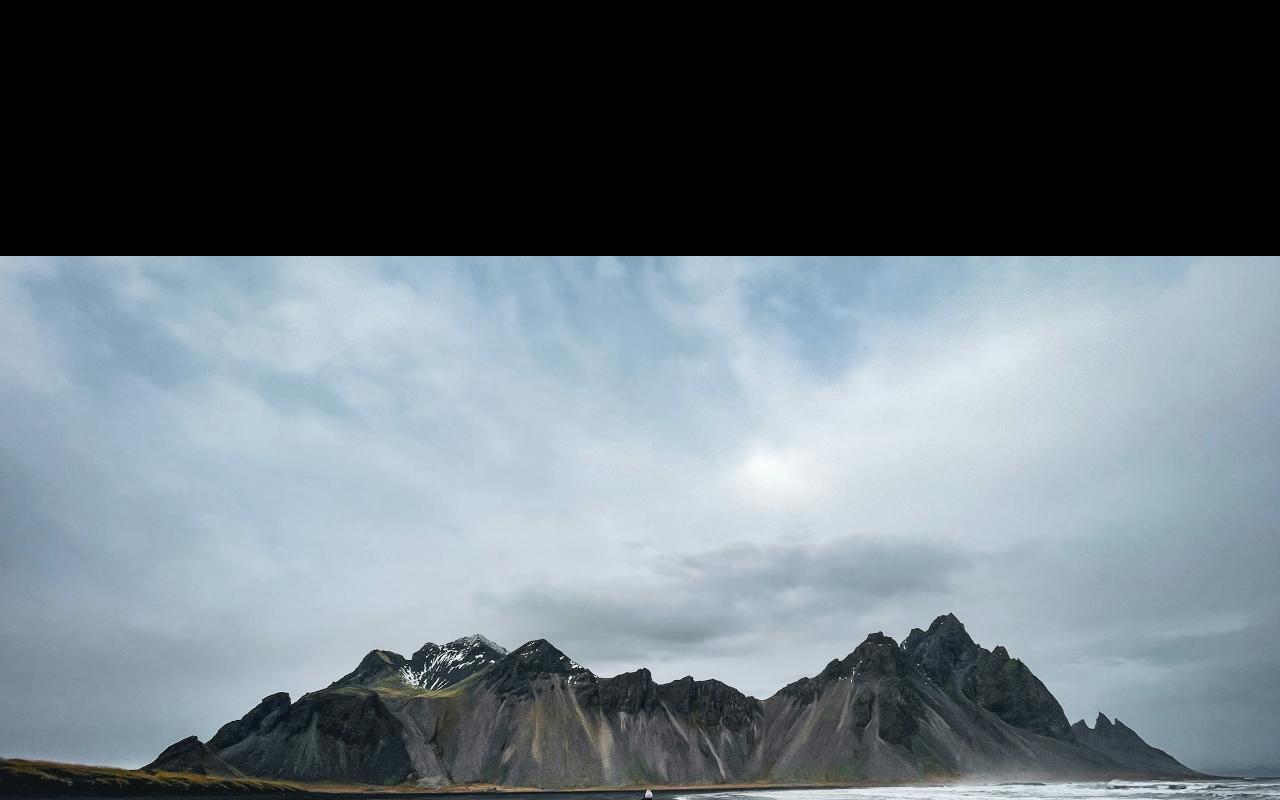
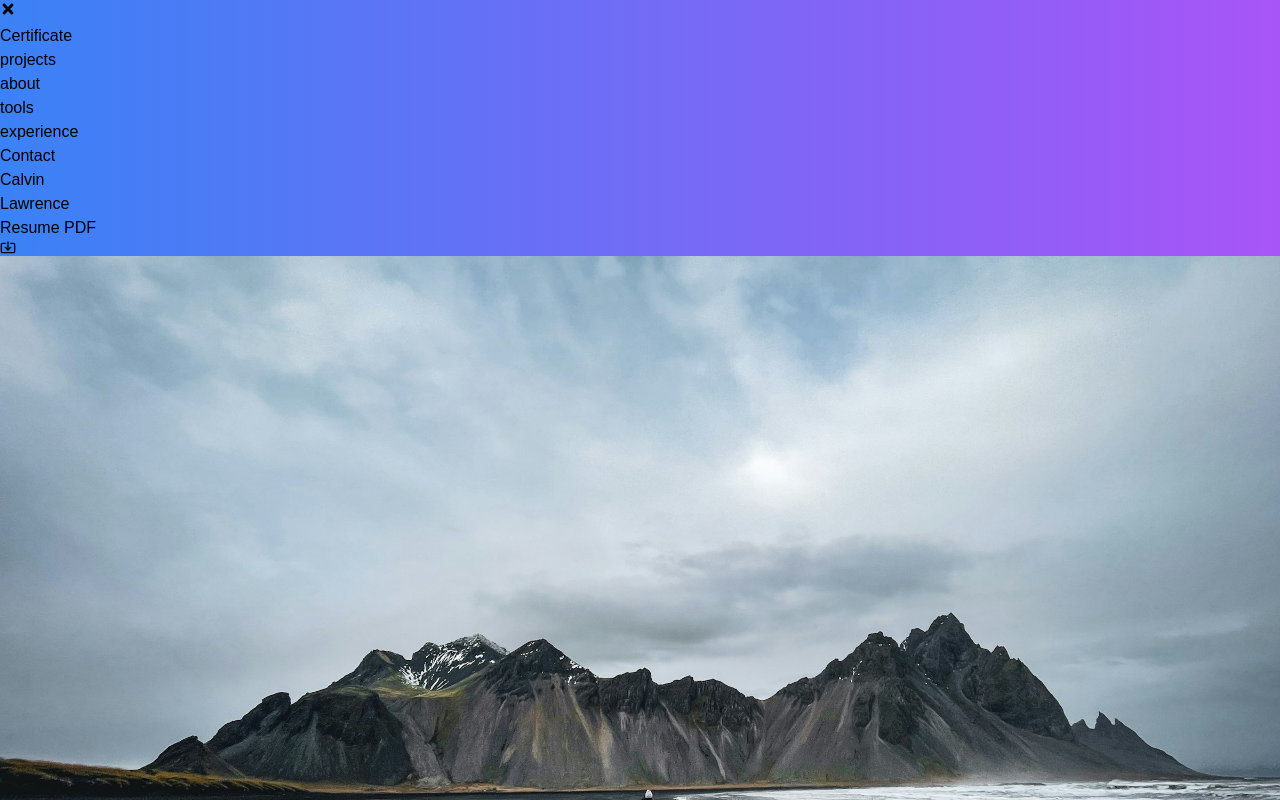
Before and after one commit to LawrenceVectus86/PortofolioReactJs, a React (Vite) app: page / in a window 1280 px wide. Both pictures are taken after a click on the button 8 px from the left and 9 px from the top of the page. Shown: the top 800 px of the page. Built offline with nearby package versions, Linux system fonts and the light colour scheme; a web font is replaced by a local one.

Commit message:
UpdateStyle

```diff
--- a/src/App.jsx
+++ b/src/App.jsx
@@ -1,4 +1,3 @@
-// import React from 'react'
 import Navbar from "./components/Navbar"
 import Hero from "./components/Hero"
 import Marquee from "./components/Marquee"
@@ -12,7 +11,7 @@ import Tools from "./components/Tools"
 
 const App = () => {
   return (
-    <main className="font-light selection:bg-[#FABC3F] bg-black antialiased selection:text-black">
+    <main className="font-light selection:bg-[#FABC3F] bg-gradient-to-r from-blue-500 to-purple-500 antialiased selection:text-black">
       <Navbar/>
       <Hero/>
       <Marquee/>
--- a/src/components/About.jsx
+++ b/src/components/About.jsx
@@ -6,7 +6,7 @@ const About = () => {
     <section id="about">
         <h2 className="my-10 text-center text-3xl lg:text-8xl text-white font-bold">About Me</h2>
         <div className="flex items-center justify-center">
-            <p className="m-8 max-w-6xl text-3xl lg:text-6xl text-white text-center">{ABOUT}</p>
+            <p className="m-8 max-w-6xl text-xl lg:text-4xl text-white text-center">{ABOUT}</p>
         </div>
     </section>
   )
--- a/src/components/Contact.jsx
+++ b/src/components/Contact.jsx
@@ -2,7 +2,7 @@ import { CONTACT, SOCIAL_MEDIA_LINKS } from "../constants"
 
 const Contact = () => {
   return (
-    <section id='contact'>
+    <section id='contact' className="font-light selection:bg-[#FABC3F] bg-gradient-to-r from-blue-500 to-purple-500 antialiased selection:text-black">
         <div className="mx-auto max-w-6xl">
             <p className="my-10 text-center text-3xl lg:text-8xl text-white">Interested in Working Together?</p>
             <p className="text-white p-4 text-center text-xl">{CONTACT.text}</p>
--- a/src/components/Navbar.jsx
+++ b/src/components/Navbar.jsx
@@ -55,7 +55,7 @@ const Navbar = () => {
             <ul className="space-y-6 text-3xl">
                 {LINKS.map((link) =>(
                     <motion.li variants={linkvariants} key={link.id}>
-                        <a className="text-5xl lg:text-9xl font-semibold uppercase tracking-wide hover:text-[#FABC3F] transition-all" href={`#${link.id}`} onClick={toggleMenu}>{link.name}</a>
+                        <a className="text-5xl lg:text-7xl font-semibold uppercase tracking-wide hover:text-[#FABC3F] transition-all" href={`#${link.id}`} onClick={toggleMenu}>{link.name}</a>
                     </motion.li>
                 ))}
             </ul>
--- a/src/components/Tools.jsx
+++ b/src/components/Tools.jsx
@@ -18,8 +18,8 @@ const Tools = () => {
                 <FaFigma className="hover:scale-110 transition-transform duration-300 w-20 h-20 text-[#F24E1E] sm:w-16 sm:h-16" />
                 <RiTailwindCssFill className="hover:scale-110 transition-transform duration-300 w-20 h-20 text-[#38BDF8] sm:w-16 sm:h-16"/>
                 <FaReact className="hover:scale-110 transition-transform duration-300 w-20 h-20 text-[#58C4DC] sm:w-16 sm:h-16" />
-                <FaPhp className="hover:scale-110 transition-transform duration-300 w-20 h-20 text-[#8892BF] sm:w-16 sm:h-16" />
-                <SiMysql className="text-[#F29111] hover:scale-110 transition-transform duration-300 w-20 h-20 sm:w-16 sm:h-16" />
+                <FaPhp className="hover:scale-110 transition-transform duration-300 w-20 h-20 text-[#2c52fd] sm:w-16 sm:h-16" />
+                <SiMysql className="text-[#ff2121] hover:scale-110 transition-transform duration-300 w-20 h-20 sm:w-16 sm:h-16" />
                 <IoLogoJavascript className="text-[#F7DF1E] hover:scale-110 transition-transform duration-300 w-20 h-20 sm:w-16 sm:h-16" />
             </div>
         </div>
--- a/src/index.css
+++ b/src/index.css
@@ -9,5 +9,5 @@
 }
 
 html {
-  background-color: black;
+  @apply font-light selection:bg-[#FABC3F] bg-gradient-to-r from-blue-500 to-purple-500 antialiased selection:text-black
 }
```
